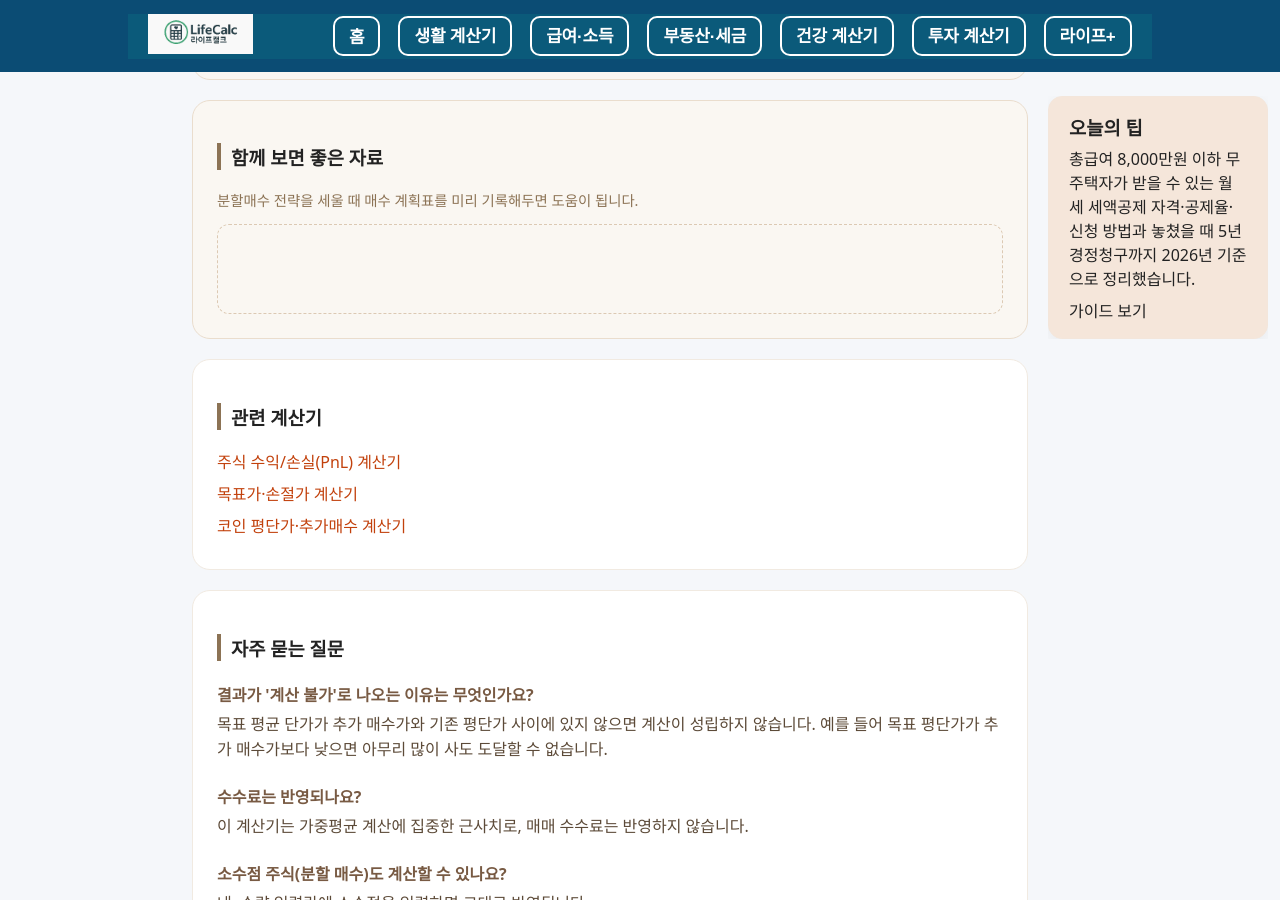
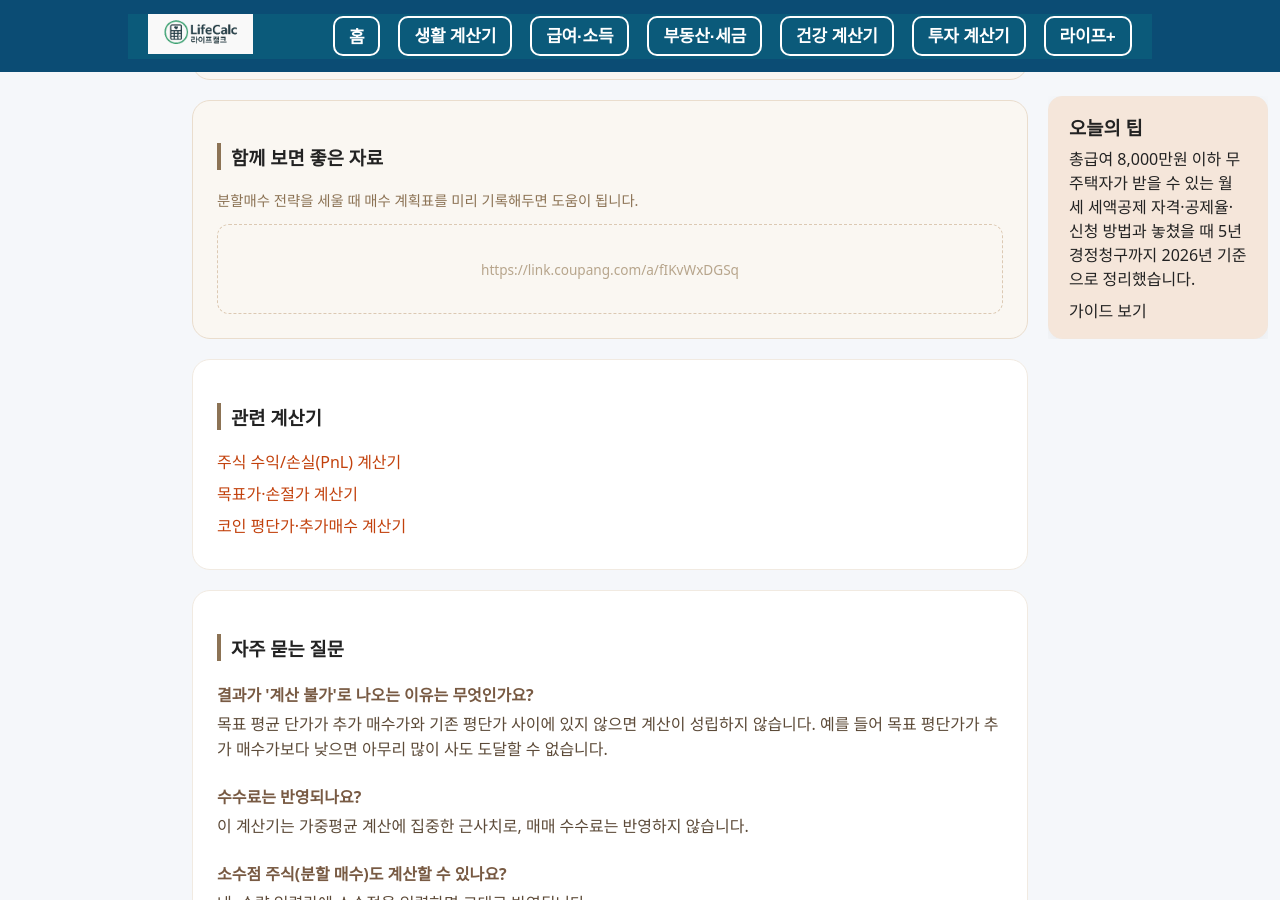
Before and after one commit to khai-lang/LifeCalc, a Jekyll site: the page built from invest/stocks/avg-cost/index.md, in a window 1280 px wide and 900 px high, scrolled down 1122 px. Built offline with Jekyll 4.4.1, drawn with Linux system fonts in a browser that asks for light colours; some of the changed lines change nothing that is shown.

Commit message:
Update index.md

```diff
--- a/invest/stocks/avg-cost/index.md
+++ b/invest/stocks/avg-cost/index.md
@@ -69,7 +69,7 @@ permalink: "/invest/stocks/avg-cost/"
   <h3>함께 보면 좋은 자료</h3>
   <p class="sac-recommend-desc">분할매수 전략을 세울 때 매수 계획표를 미리 기록해두면 도움이 됩니다.</p>
   <div class="sac-recommend-slot" data-partner="coupang" data-category="투자 플래너/매매일지">
-    <!-- 쿠팡파트너스 링크 삽입 위치 -->
+  https://link.coupang.com/a/fIKvWxDGSq
   </div>
 </section>
 
```
